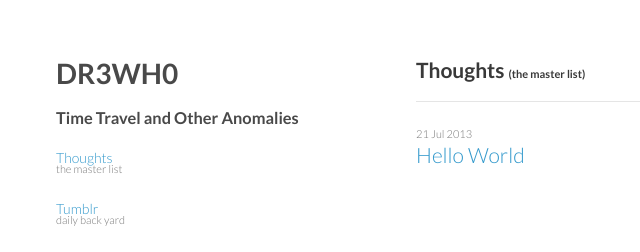
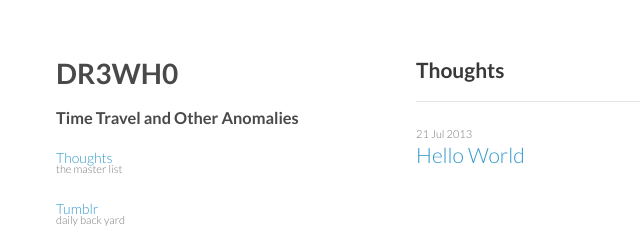
Before and after one commit to drewhop/drewhop.github.io, a Jekyll site: the page built from posts.html, in a window 1280 px wide. Shown: the top 252 px of the page, without its empty margins (154-794 px from the left). Built offline with Jekyll 4.4.1, drawn with Linux system fonts in a browser that asks for light colours.

Commit message:
Update posts.html

```diff
--- a/posts.html
+++ b/posts.html
@@ -3,7 +3,7 @@ layout: default
 title: Thoughts
 ---
 
-<h2>Thoughts <small>(the master list)</small></h2>
+<h2>Thoughts</h2>
 <hr/>
 
 {% for post in site.posts %}
```
